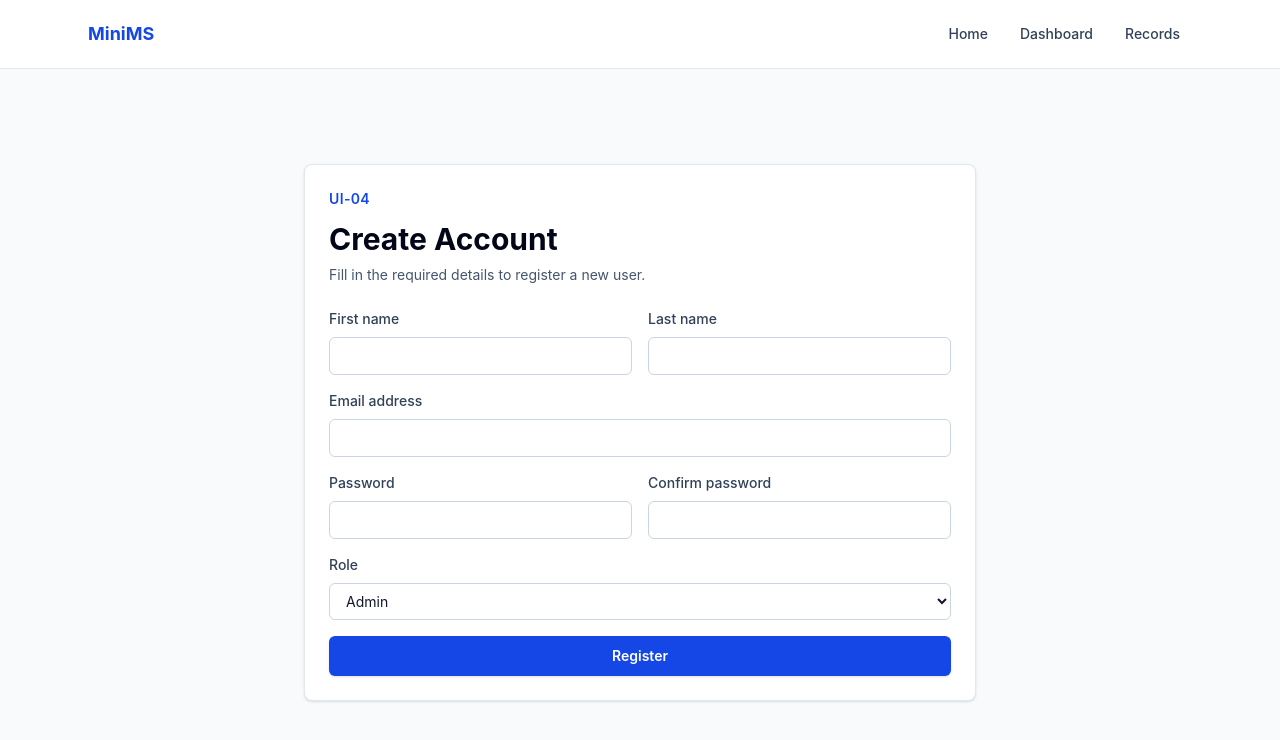
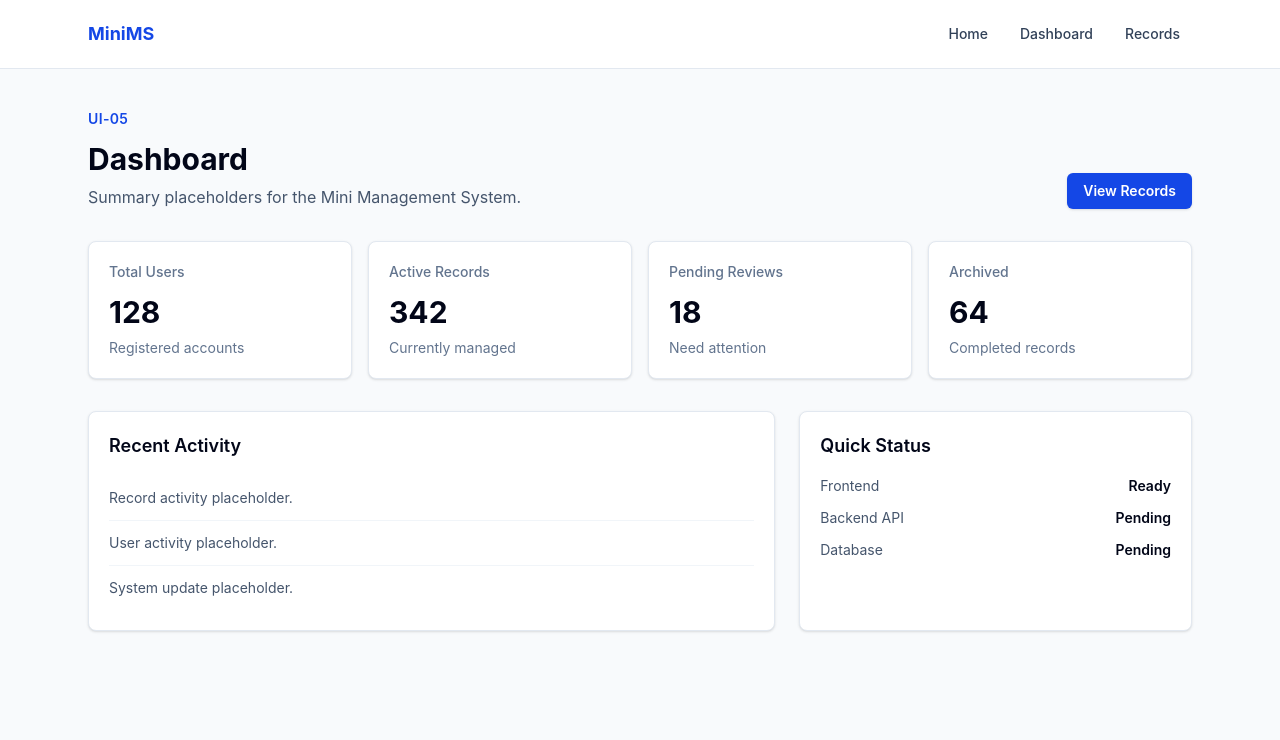
Before and after one commit to Nicko-Reorizo/DryRun, a React (Vite) app in the folder frontend/: page / in a window 1280 px wide. Shown: the top 740 px of the page. Built offline with nearby package versions, Linux system fonts and the light colour scheme.

Commit message:
UI-05 build dashboard layout

```diff
--- a/frontend/src/App.jsx
+++ b/frontend/src/App.jsx
@@ -1,11 +1,11 @@
 import Navbar from "./components/Navbar.jsx";
-import RegisterPage from "./pages/RegisterPage.jsx";
+import DashboardPage from "./pages/DashboardPage.jsx";
 
 function App() {
   return (
     <div className="min-h-screen bg-slate-50 text-slate-900">
       <Navbar />
-      <RegisterPage />
+      <DashboardPage />
     </div>
   );
 }
--- /dev/null
+++ b/frontend/src/pages/DashboardPage.jsx
@@ -0,0 +1,64 @@
+const summaryCards = [
+  { label: "Total Users", value: "128", note: "Registered accounts" },
+  { label: "Active Records", value: "342", note: "Currently managed" },
+  { label: "Pending Reviews", value: "18", note: "Need attention" },
+  { label: "Archived", value: "64", note: "Completed records" }
+];
+
+function DashboardPage() {
+  return (
+    <main className="mx-auto max-w-6xl px-6 py-10">
+      <section className="flex flex-col gap-3 sm:flex-row sm:items-end sm:justify-between">
+        <div>
+          <p className="text-sm font-semibold uppercase tracking-wide text-blue-700">UI-05</p>
+          <h1 className="mt-3 text-3xl font-bold text-slate-950">Dashboard</h1>
+          <p className="mt-2 text-slate-600">Summary placeholders for the Mini Management System.</p>
+        </div>
+        <button className="rounded-md bg-blue-700 px-4 py-2 text-sm font-semibold text-white shadow-sm hover:bg-blue-900">
+          View Records
+        </button>
+      </section>
+
+      <section className="mt-8 grid gap-4 sm:grid-cols-2 lg:grid-cols-4">
+        {summaryCards.map((card) => (
+          <article className="rounded-lg border border-slate-200 bg-white p-5 shadow-sm" key={card.label}>
+            <p className="text-sm font-medium text-slate-500">{card.label}</p>
+            <p className="mt-3 text-3xl font-bold text-slate-950">{card.value}</p>
+            <p className="mt-2 text-sm text-slate-500">{card.note}</p>
+          </article>
+        ))}
+      </section>
+
+      <section className="mt-8 grid gap-6 lg:grid-cols-[1.4fr_0.8fr]">
+        <article className="rounded-lg border border-slate-200 bg-white p-5 shadow-sm">
+          <h2 className="text-lg font-semibold text-slate-950">Recent Activity</h2>
+          <div className="mt-4 divide-y divide-slate-100">
+            <p className="py-3 text-sm text-slate-600">Record activity placeholder.</p>
+            <p className="py-3 text-sm text-slate-600">User activity placeholder.</p>
+            <p className="py-3 text-sm text-slate-600">System update placeholder.</p>
+          </div>
+        </article>
+
+        <article className="rounded-lg border border-slate-200 bg-white p-5 shadow-sm">
+          <h2 className="text-lg font-semibold text-slate-950">Quick Status</h2>
+          <div className="mt-4 space-y-3 text-sm">
+            <StatusRow label="Frontend" value="Ready" />
+            <StatusRow label="Backend API" value="Pending" />
+            <StatusRow label="Database" value="Pending" />
+          </div>
+        </article>
+      </section>
+    </main>
+  );
+}
+
+function StatusRow({ label, value }) {
+  return (
+    <div className="flex items-center justify-between gap-4">
+      <span className="text-slate-600">{label}</span>
+      <span className="font-semibold text-slate-950">{value}</span>
+    </div>
+  );
+}
+
+export default DashboardPage;
```
Also changed, not shown: 1 other file (tests, documents, lock files or other folders).
